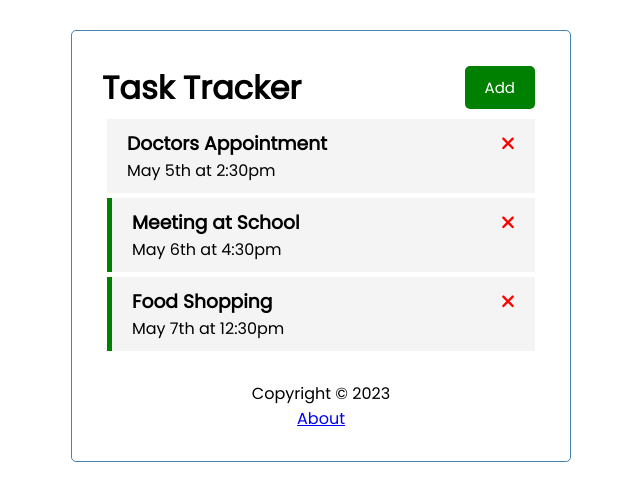
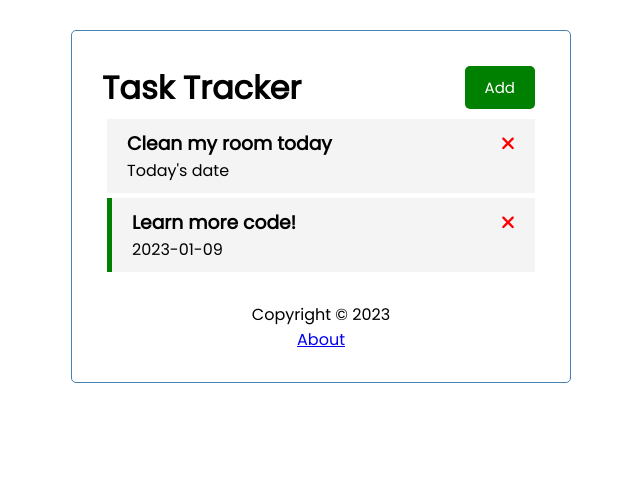
Before and after one commit to Nasiemjr/todo_angular, an Angular app: page / in a window 1280 px wide. Shown: the top 500 px of the page, without its empty margins (319-959 px from the left). Built offline with nearby package versions, Linux system fonts and the light colour scheme; data requests are answered from the project's data file.

Commit message:
Select date

```diff
--- a/db.json
+++ b/db.json
@@ -1,22 +1,16 @@
 {
   "tasks": [
     {
-      "id": 1,
-      "text": "Doctors Appointment",
-      "day": "May 5th at 2:30pm",
-      "reminder": false
+      "text": "Clean my room today",
+      "day": "Today's date",
+      "reminder": false,
+      "id": 1
     },
     {
-      "id": 2,
-      "text": "Meeting at School",
-      "day": "May 6th at 4:30pm",
-      "reminder": true
-    },
-    {
-      "id": 3,
-      "text": "Food Shopping",
-      "day": "May 7th at 12:30pm",
-      "reminder": true
+      "text": "Learn more code!",
+      "day": "2023-01-09",
+      "reminder": true,
+      "id": 2
     }
   ]
 }
--- a/src/app/components/add-task/add-task.component.html
+++ b/src/app/components/add-task/add-task.component.html
@@ -5,7 +5,7 @@
     </div>
     <div class="form-control">
         <label for="day">Day & Time</label>
-        <input type="text" name="day" id="day" [(ngModel)]="day"  placeholder="Day & Time" />
+        <input type="date" name="day" id="day" [(ngModel)]="day"  placeholder="Day & Time" />
     </div>
     <div class="form-control form-control-check">
         <label for="reminder">Set Reminder</label>
```
